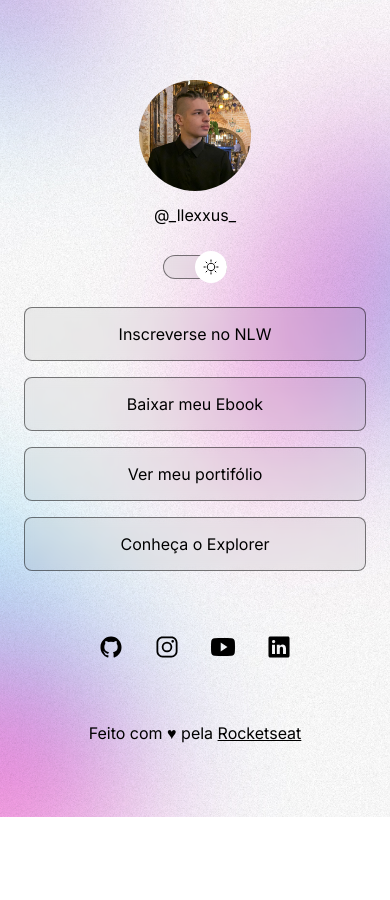
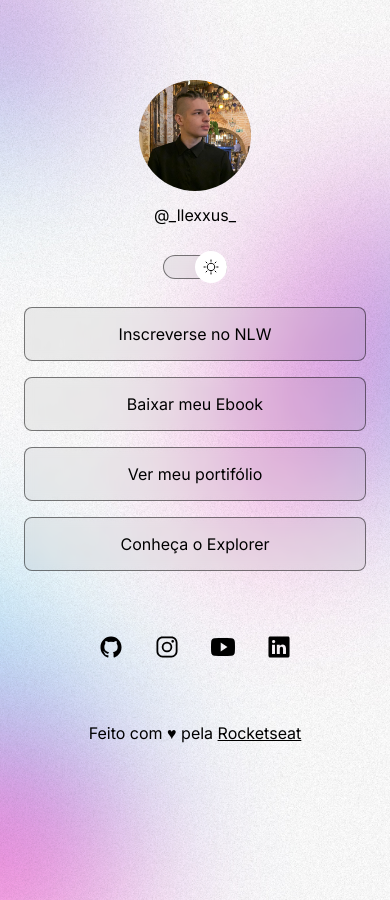
Before and after one commit to AlexMendeza/Dev_links, a plain HTML site: page index.html in a window 390 px wide. Before the commit the page ends 844 px from the top, so only its background shows below. Drawn offline with nearby package versions, Linux system fonts and the light colour scheme.

Commit message:
background on media queries

```diff
--- a/style.css
+++ b/style.css
@@ -25,10 +25,8 @@
 }
 
 body{
-    background: var(--bg-url);
-    background-repeat: no-repeat;
-    background-position: center;
-    background-size: cover;
+    background: var(--bg-url) no-repeat center/cover;
+    height: 100vh;
 }
 
 body * {
@@ -163,3 +161,14 @@ footer{
     padding: 24px;
     text-align: center;
 }
+
+@media (min-width: 700px) {
+    :root {
+        --bg-url: url(./assets/assets/bg-desktop.jpg)
+    }
+
+    .light {
+        --bg-url: url(./assets/assests/bg-desktop-light.jpg)
+    }
+
+}
```
